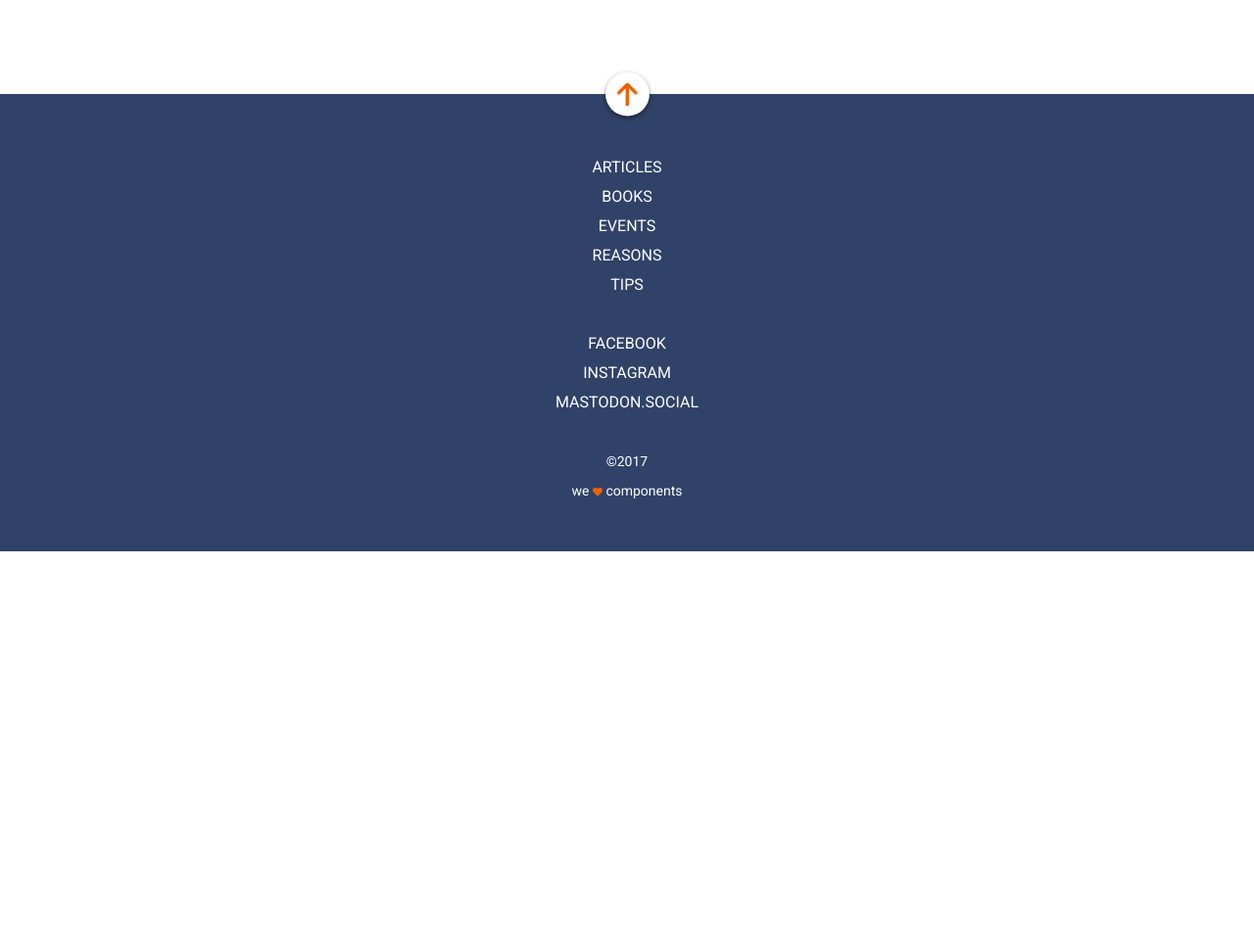
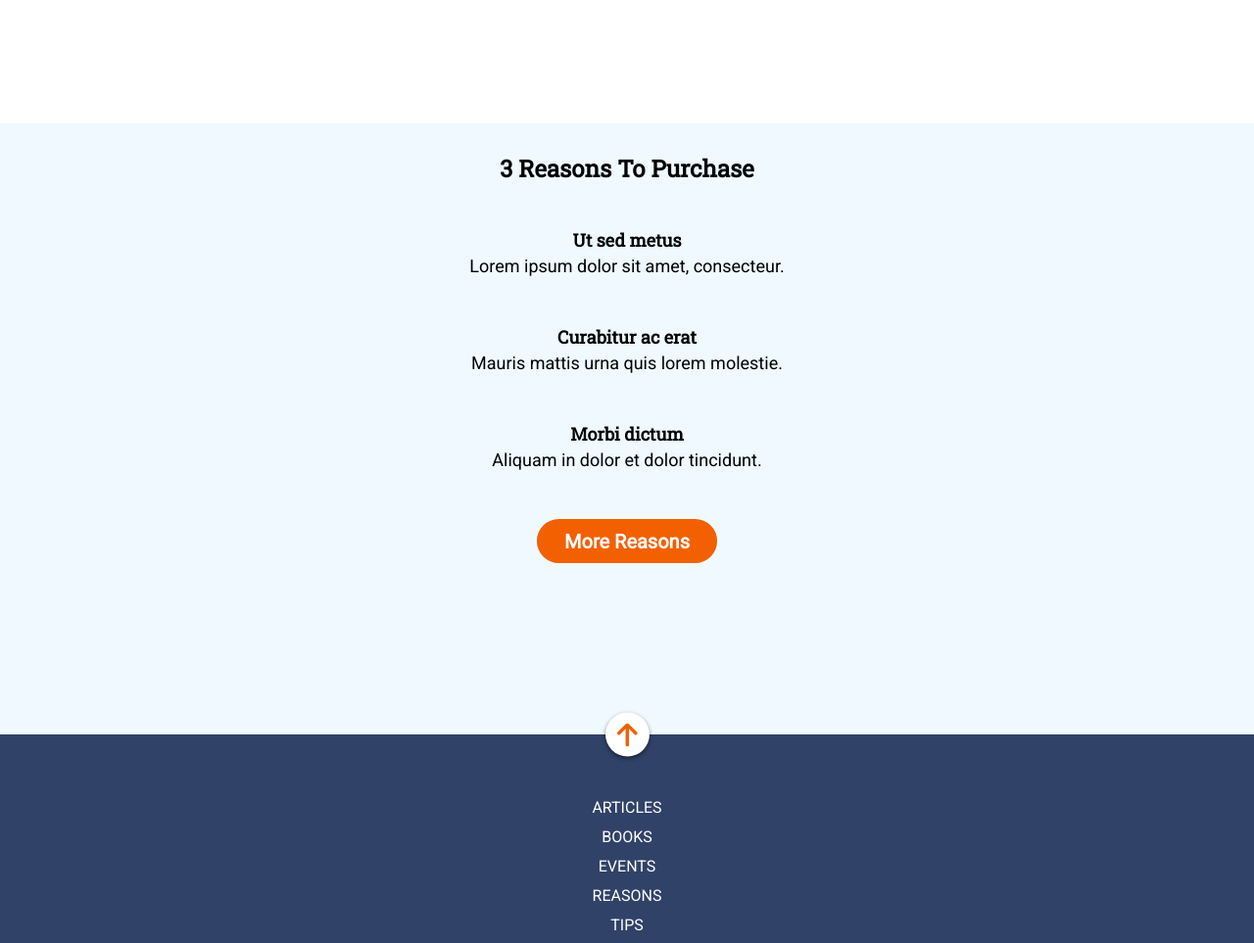
Before and after one commit to Adalab/f-m1-evaluacion-final-asoto89, a website: page public/index.html in a window 1280 px wide. Shown: the part 1080-2043 px from the top of the page at 98% size. Before the commit the page ends 1643 px from the top, so only its background shows below. Drawn offline with Linux system fonts and the light colour scheme; files whose address does not match are found by name.

Commit message:
finished section reasons

```diff
--- a/_src/assets/scss/components/_buttons.scss
+++ /dev/null
@@ -1,10 +0,0 @@
-.blog__high--button {
-    @include buttonStyle();
-    text-transform: capitalize;
-    appearance: none;
-    width: 76px;
-    border: solid 2px $colorButton;
-    border-radius: 22.5px;
-    background-color: $lightColor;
-    color: $colorButton;
-}
--- a/_src/assets/scss/core/_functions.scss
+++ b/_src/assets/scss/core/_functions.scss
@@ -11,6 +11,7 @@ $lightColor: white;
 $mediumColor: #0271bc;
 $mediumDarkColor: #304268;
 $lightMediumColor: #8ccbea;
+$lighterMediumColor: #eff9ff;
 $darkColor: #000;
 $greyColor: #4a4a4a;
 $colorButton: #f26002;
--- a/_src/assets/scss/core/_mixins.scss
+++ b/_src/assets/scss/core/_mixins.scss
@@ -30,4 +30,8 @@
     font-family: $fontFamily-main;
     font-weight: bold;
     font-size: 20px;
+    text-transform: capitalize;
+    appearance: none;
+    border-radius: 22.5px;
+    cursor: pointer;
 }
--- a/_src/assets/scss/layout/_footer.scss
+++ b/_src/assets/scss/layout/_footer.scss
@@ -1,10 +1,13 @@
-.page__footer {
+.page__footer{
+    background-color: $mediumDarkColor;
+}
+
+.footer__container {
     @include mainStyles($lightColor, 16px);
     @include zeroMargin-Padding();
     line-height: 30px;
     min-height: 465px;
     width: 100%;
-    background-color: $mediumDarkColor;
     display: flex;
     flex-direction: column;
     justify-content: space-around;
--- a/_src/assets/scss/main.scss
+++ b/_src/assets/scss/main.scss
@@ -23,9 +23,10 @@ body {
 }
 
 .wrapper {
-	margin: 0;
-	padding: 0 15px;
+	margin: 0 15px;
 }
+
+//Blog section
 
 .main__blog  {
 	padding-top: 30px 0;
@@ -49,5 +50,58 @@ body {
 }
 
 .blog__high {
-    padding: 30px 0 45px;
+    margin: 30px 0 45px;
 }
+
+.blog__high--button {
+    @include buttonStyle();
+    width: 76px;
+    border: solid 2px $colorButton;
+    background-color: $lightColor;
+    color: $colorButton;
+}
+
+//Reasons section
+.reasons__section {
+	background-color: $lighterMediumColor;
+	height: 624px;
+	box-sizing: border-box;
+}
+
+.reasons__section--title {
+	@include titleStyles($darkColor, 24px);
+	margin: 0 auto 45px;
+}
+
+.reasons__container {
+	padding: 30px 0 60px;
+	box-sizing: border-box;
+	text-align: center;
+}
+
+.reasons__text {
+	.reasons__items {
+	margin-bottom: 45px;
+}
+
+	.reasons__title {
+		@include titleStyles($darkColor, 18px);
+		font-weight: bold;
+		@include zeroMargin-Padding();
+	}
+	.reasons__p {
+		@include mainStyles ($darkColor, 18px);
+		@include zeroMargin-Padding();
+		line-height: 30px;
+	}
+}
+
+.reasons__button--button {
+	@include buttonStyle();
+	border: solid 2px $colorButton;
+	background-color: $colorButton;
+	color: $lightColor;
+	width: 184px;
+	margin: 0 auto;
+
+}
--- a/public/index.html
+++ b/public/index.html
@@ -49,10 +49,38 @@
             </div>
         </div>
     </section>
+    <section class="reasons__section">
+    <div class="wrapper">
+        <div class="reasons__container">
+            <div class="reasons__section--title">3 Reasons To Purchase</div>
+            <div class="reasons__text">
+                <div class="reasons__items reasons__one">
+                     <h3 class="reasons__title">Ut sed metus</h3>
+
+                    <p class="reasons__p">Lorem ipsum dolor sit amet, consecteur.</p>
+                </div>
+                <div class="reasons__items reasons__two">
+                     <h3 class="reasons__title">Curabitur ac erat</h3>
+
+                    <p class="reasons__p">Mauris mattis urna quis lorem molestie.</p>
+                </div>
+                <div class="reasons__items reasons__three">
+                     <h3 class="reasons__title">Morbi dictum</h3>
+
+                    <p class="reasons__p">Aliquam in dolor et dolor tincidunt.</p>
+                </div>
+                <div class="reasons__button">
+                    <button class="reasons__button--button">more reasons</button>
+                </div>
+            </div>
+        </div>
+    </div>
+</section>
   </main>
   <footer class="page__footer">
-    <div class="hero__scroll-up--container"> <a href="#" class="hero__scroll-up"><img class="scroll-down__image"
-                src="assets/images/ico-arrow.svg"></a>
+    <div class="wrapper">
+        <div class="footer__container">
+            <div class="hero__scroll-up--container"> <a href="#" class="hero__scroll-up"><img class="scroll-down__image" src="assets/images/ico-arrow.svg"></a>
 
             </div>
             <div class="footer__menu--container">
@@ -77,12 +105,16 @@
                     <li class="footer__rrss-item"><a href="" class="footer__link footer__rrss--link">instagram</a>
                     </li>
                     <li class="footer__rrss-item"><a href="" class="footer__link footer__rrss--link">mastodon.social</a>
+
                     </li>
                 </ul>
             </div>
             <div class="footer__copy">
                 <p class="footer__copy-copy">&copy;2017</p>
-        <p class="footer__credits--p">we <span class="footer__icon"><i class="fas fa-heart"></i></span> components</p>
+                <p class="footer__credits--p">we <span class="footer__icon"><i class="fas fa-heart" alt=""></i></span>
+components</p>
+            </div>
+        </div>
     </div>
 </footer>
 
```
Also changed, not shown: _src/templates/index.html (+2 -1 lines), _src/templates/partials/_footer.html (+11 -6 lines), _src/templates/partials/_reasons.html (added, +28 -0 lines), README.md, public/assets/css/main.css, 1 other file. Lines whose indentation alone changed are shown as unchanged.
